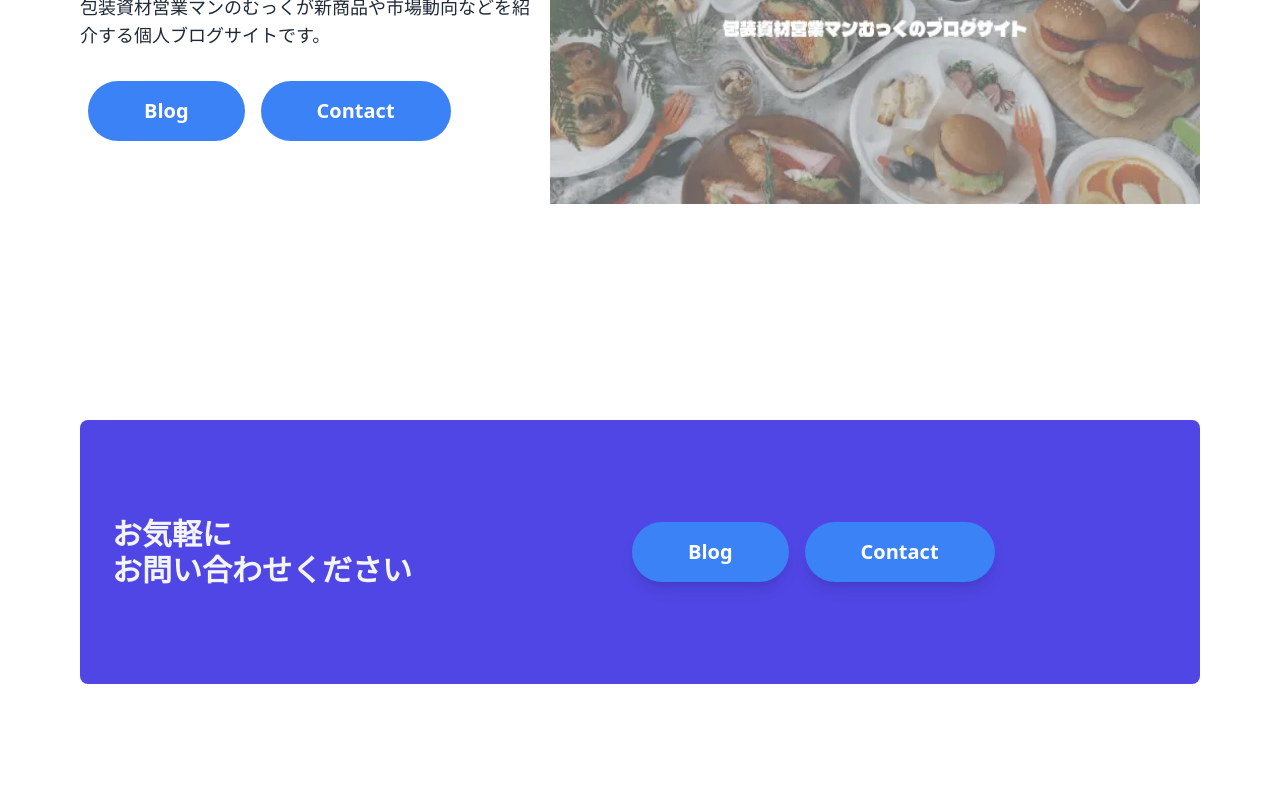
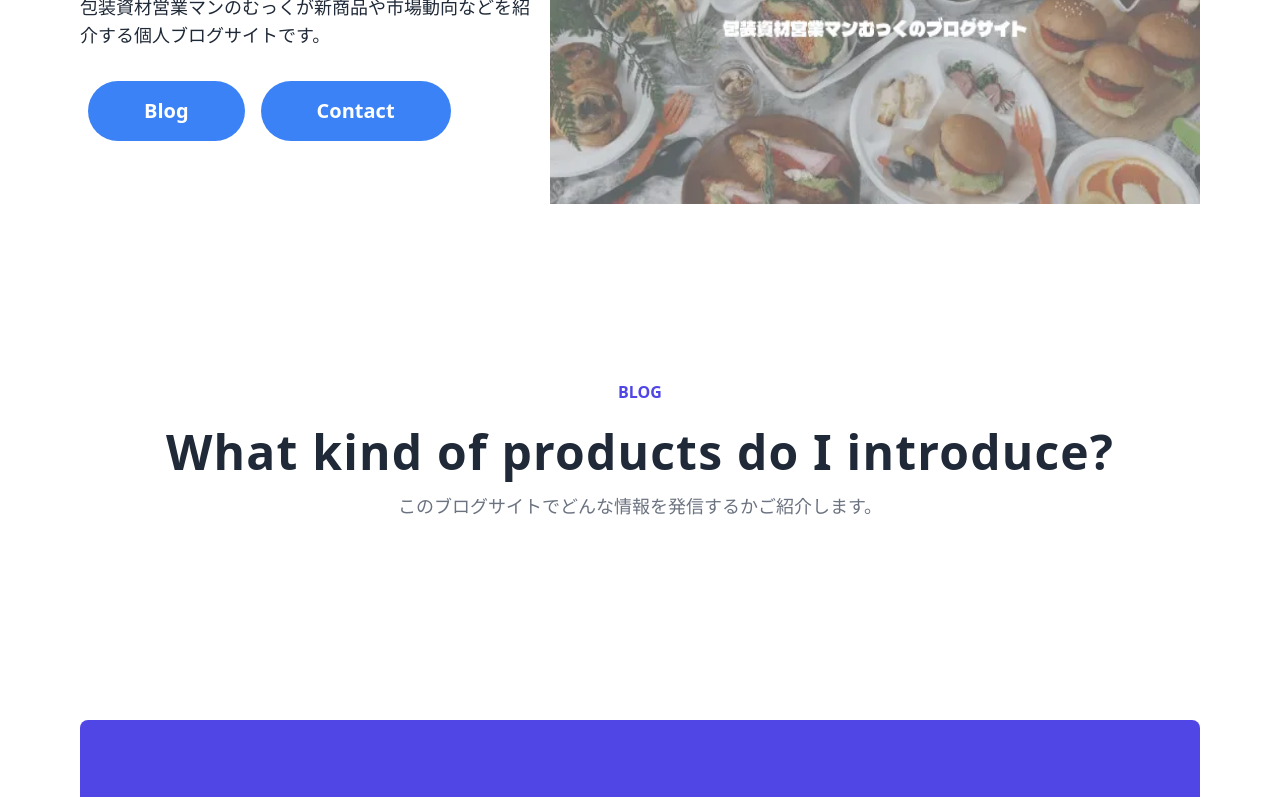
Before and after one commit to knm22mukk/mukk-web, a Next.js app: page / in a window 1280 px wide. Shown: the part 444-1241 px from the top of the page. Built offline with nearby package versions, Linux system fonts and the light colour scheme.

Commit message:
SectionHeaderの作成

```diff
--- a/src/components/Hero.tsx
+++ b/src/components/Hero.tsx
@@ -1,7 +1,8 @@
 import Image from 'next/image';
 import Link from 'next/link';
+import { VFC } from 'react';
 
-const Hero = () => {
+const Hero: VFC = () => {
   return (
     <div className='container'>
       <div className='flex flex-col py-20 mx-auto max-w-screen-xl md:py-24 lg:flex-row lg:items-center'>
--- /dev/null
+++ b/src/components/SectionHeader.tsx
@@ -0,0 +1,23 @@
+type Props = {
+  subheading: string;
+  title: string;
+  description: string;
+};
+
+const SectionHeader = ({ subheading, title, description }: Props) => {
+  return (
+    <div className='container'>
+      <div className='flex flex-col flex-wrap items-center py-20 mx-auto md:flex-row md:justify-center md:items-stretch'>
+        <h5 className='mb-6 font-bold text-indigo-600'>{subheading}</h5>
+        <h2 className='w-full text-4xl font-black tracking-wide text-center sm:text-5xl'>
+          {title}
+        </h2>
+        <p className='mt-4 max-w-xl text-sm font-medium leading-relaxed text-gray-500 dark:text-white md:text-base lg:text-lg'>
+          {description}
+        </p>
+      </div>
+    </div>
+  );
+};
+
+export default SectionHeader;
--- a/src/components/ToContact.tsx
+++ b/src/components/ToContact.tsx
@@ -1,6 +1,7 @@
 import Link from 'next/link';
+import { VFC } from 'react';
 
-const ToContact = () => {
+const ToContact: VFC = () => {
   return (
     <div className='container py-20 my-10'>
       <div className='relative py-20 bg-indigo-600 rounded-lg lg:py-24'>
--- a/src/pages/index.tsx
+++ b/src/pages/index.tsx
@@ -1,11 +1,17 @@
 import type { NextPage } from 'next';
 import Hero from '@components/Hero';
+import SectionHeader from '@components/SectionHeader';
 import ToContact from '@components/ToContact';
 
 const Home: NextPage = () => {
   return (
     <>
       <Hero />
+      <SectionHeader
+        subheading='BLOG'
+        title='What kind of products do I introduce?'
+        description='このブログサイトでどんな情報を発信するかご紹介します。'
+      />
       <ToContact />
     </>
   );
```
